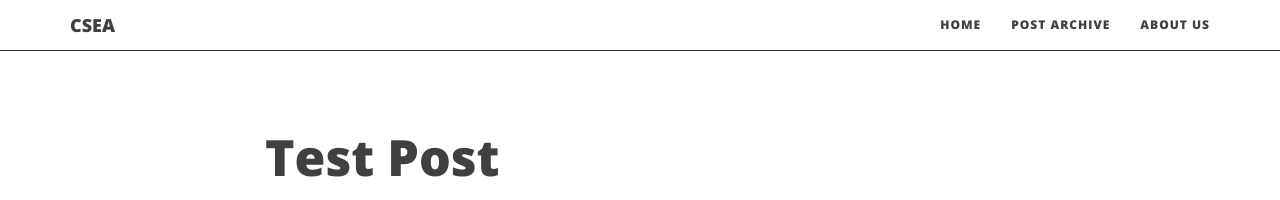
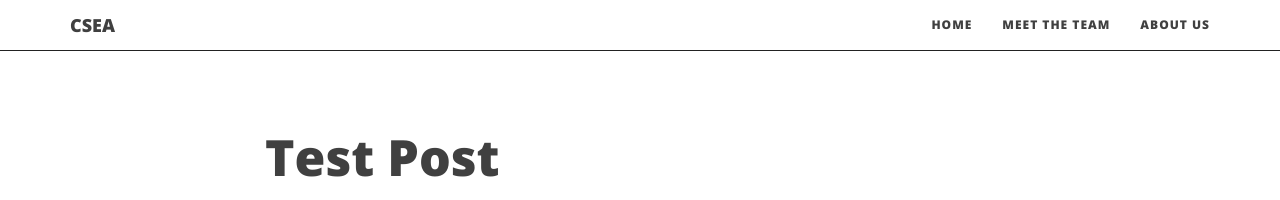
Before and after one commit to CSEA-AUC/Website, a Jekyll site: the page built from _posts/Announcements/2016-08-28-test-post2.md, in a window 1280 px wide. Shown: the top 200 px of the page. Built offline with Jekyll 4.4.1, drawn with Linux system fonts in a browser that asks for light colours; nearby versions of some CDN libraries; some of the changed lines change nothing that is shown.

Commit message:
replaced post archive with meet the team in nav bar

```diff
--- a/_config.yml
+++ b/_config.yml
@@ -24,7 +24,7 @@ description: Homepage of AUC's Computer Science and Engineering Association
 # List of links in the navigation bar
 navbar-links:
   Home: ""
-  Post Archive: "archive"
+  Meet The Team: "team"
   About Us: "about"
 
 # --- Footer options --- #
@@ -33,13 +33,8 @@ navbar-links:
 # Important: you must keep the "name" parameter, everything else you can remove
 author:
   name: CSEA
-  email: "temps@aucegypt.com"
+  email: "csea@aucegypt.com"
   github: CSEA
-
-# Select which links to show in the footer
-footer-links-active:
-  email: true
-  github: true
 
 # How to display the link to the website in the footer
 # Remove this if you don't want a link in the footer
```
